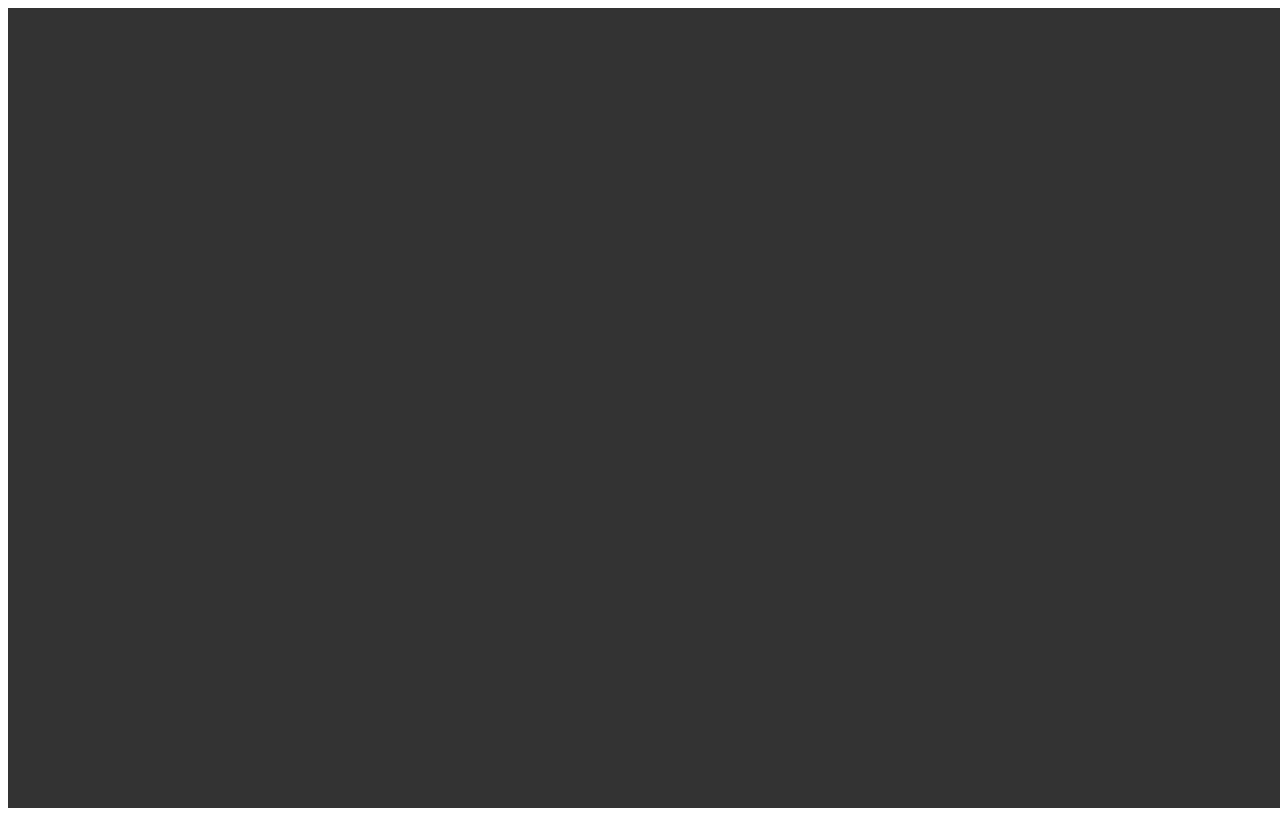
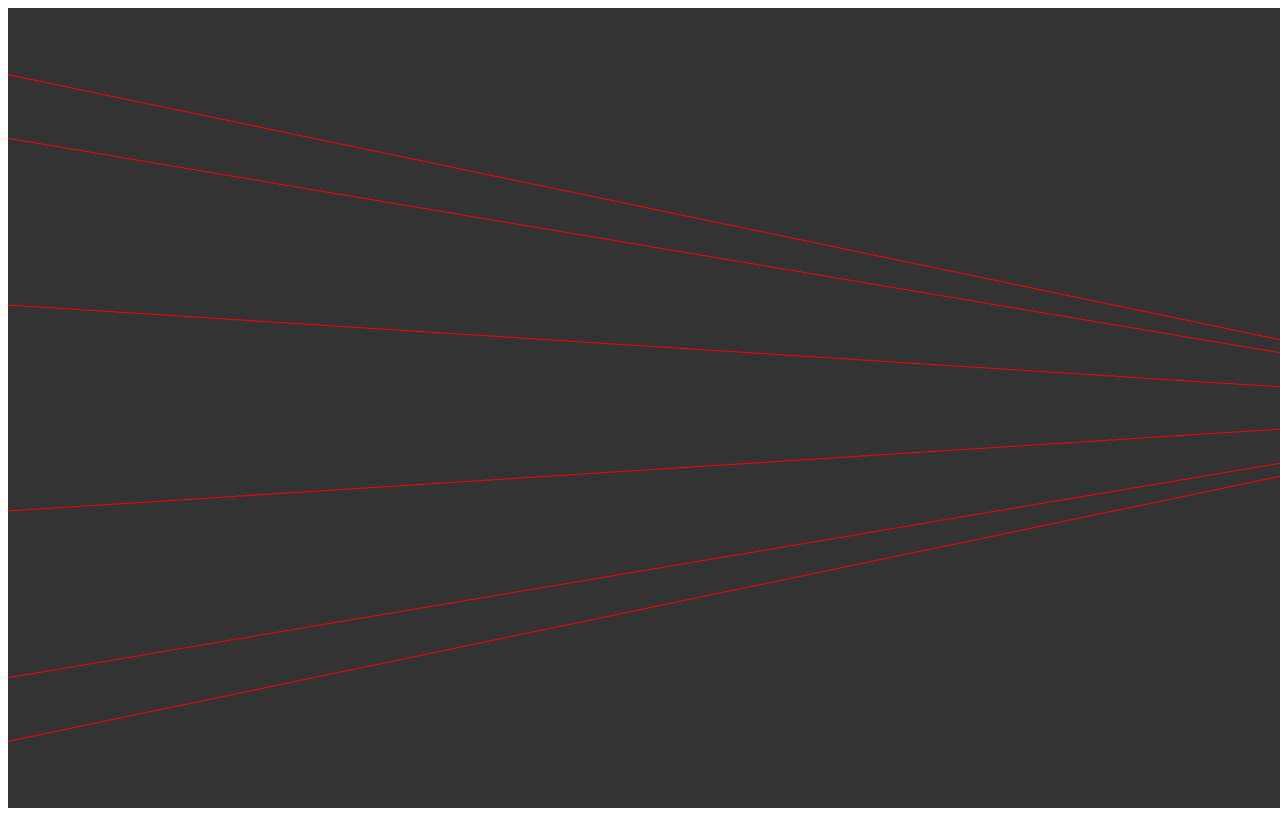
Before and after one commit to matekdev/WebGL2-Model-Viewer, a website with bundled scripts: page src/main.html in a window 1280 px wide. Built offline with nearby package versions, Linux system fonts and the light colour scheme.

Commit message:
Draw a line_loop cone for now

```diff
--- a/src/main.html
+++ b/src/main.html
@@ -6,6 +6,35 @@
     <meta http-equiv="X-UA-Compatible" content="IE=edge">
     <meta name="viewport" content="width=device-width, initial-scale=1.0">
     <title>WebGL2 Model Viewer</title>
+
+    <!-- vertex Shader -->
+    <script id="vertex-shader" type="x-shader/x-vertex">
+    #version 300 es
+    precision mediump float;
+
+    // Supplied vertex position attribute
+    in vec3 aVertexPosition;
+
+    void main(void) {
+      // Set the position in clipspace coordinates
+      gl_Position = vec4(aVertexPosition, 1.0);
+    }
+  </script>
+
+    <!-- fragment Shader -->
+    <script id="fragment-shader" type="x-shader/x-fragment">
+    #version 300 es
+    precision mediump float;
+
+    // Color that is the result of this shader
+    out vec4 fragColor;
+
+    void main(void) {
+      // Set the result as red
+      fragColor = vec4(1.0, 0.0, 0.0, 1.0);
+    }
+  </script>
+
     <script type="module" src="main.js" defer></script>
 </head>
 
--- a/src/main.js
+++ b/src/main.js
@@ -1,8 +1,10 @@
 import { AutoResizeCanvas, GetGLContext } from './utils.js';
+import { Program } from './program.js';
 
 const canvas = document.getElementById('webgl-canvas');
 AutoResizeCanvas(canvas);
 
+// Init program
 const gl = GetGLContext(canvas);
 gl.clearColor(0.2, 0.2, 0.2, 1);
 gl.clearDepth(1);
@@ -11,3 +13,60 @@ gl.depthFunc(gl.LEQUAL);
 
 gl.viewport(0, 0, gl.canvas.width, gl.canvas.height);
 gl.clear(gl.COLOR_BUFFER_BIT | gl.DEPTH_BUFFER_BIT);
+
+const program = new Program(gl, 'vertex-shader', 'fragment-shader');
+program.Load(['aVertexPosition'], []);
+
+// Init buffers (temp)
+const vertices = [
+    1.5, 0, 0,
+    -1.5, 1, 0,
+    -1.5, 0.809017, 0.587785,
+    -1.5, 0.309017, 0.951057,
+    -1.5, -0.309017, 0.951057,
+    -1.5, -0.809017, 0.587785,
+    -1.5, -1, 0,
+    -1.5, -0.809017, -0.587785,
+    -1.5, -0.309017, -0.951057,
+    -1.5, 0.309017, -0.951057,
+    -1.5, 0.809017, -0.587785
+];
+
+const indices = [
+    0, 1, 2,
+    0, 2, 3,
+    0, 3, 4,
+    0, 4, 5,
+    0, 5, 6,
+    0, 6, 7,
+    0, 7, 8,
+    0, 8, 9,
+    0, 9, 10,
+    0, 10, 1
+];
+
+const VAO = gl.createVertexArray();
+gl.bindVertexArray(VAO);
+
+// Vertex buffer
+const vertexBuffer = gl.createBuffer();
+gl.bindBuffer(gl.ARRAY_BUFFER, vertexBuffer);
+gl.bufferData(gl.ARRAY_BUFFER, new Float32Array(vertices), gl.STATIC_DRAW);
+gl.vertexAttribPointer(program.aVertexPosition, 3, gl.FLOAT, false, 0, 0);
+gl.enableVertexAttribArray(program.aVertexPosition);
+
+// Index buffer
+const indexBuffer = gl.createBuffer();
+gl.bindBuffer(gl.ELEMENT_ARRAY_BUFFER, indexBuffer);
+gl.bufferData(gl.ELEMENT_ARRAY_BUFFER, new Uint16Array(indices), gl.STATIC_DRAW);
+
+gl.bindVertexArray(null);
+
+setInterval(function () {
+    gl.clear(gl.COLOR_BUFFER_BIT | gl.DEPTH_BUFFER_BIT);
+    gl.viewport(0, 0, gl.canvas.width, gl.canvas.height);
+
+    gl.bindVertexArray(VAO);
+    gl.drawElements(gl.LINE_LOOP, indices.length, gl.UNSIGNED_SHORT, 0);
+    gl.bindVertexArray(null);
+}, 100);
--- /dev/null
+++ b/src/program.js
@@ -0,0 +1,77 @@
+export class Program {
+
+    constructor(gl, vertexShaderId, fragmentShaderId) {
+        this.gl = gl;
+        this.program = gl.createProgram();
+
+        if (!(vertexShaderId && fragmentShaderId)) {
+            return console.error('No shader IDs were provided');
+        }
+
+        gl.attachShader(this.program, this.#getShader(gl, vertexShaderId));
+        gl.attachShader(this.program, this.#getShader(gl, fragmentShaderId));
+        gl.linkProgram(this.program);
+
+        if (!this.gl.getProgramParameter(this.program, this.gl.LINK_STATUS)) {
+            return console.error('Could not initialize shaders.');
+        }
+
+        this.UseProgram();
+    }
+
+    UseProgram() {
+        this.gl.useProgram(this.program);
+    }
+
+    Load(attributes, uniforms) {
+        this.UseProgram();
+        this.SetAttributeLocations(attributes);
+        this.SetUniformLocations(uniforms);
+    }
+
+    SetAttributeLocations(attributes) {
+        attributes.forEach(attribute => {
+            this[attribute] = this.gl.getAttribLocation(this.program, attribute);
+        });
+    }
+
+    SetUniformLocations(uniforms) {
+        uniforms.forEach(uniform => {
+            this[uniform] = this.gl.getUniformLocation(this.program, uniform);
+        });
+    }
+
+    GetUniform(uniformLocation) {
+        return this.gl.getUniform(this.program, uniformLocation);
+    }
+
+    #getShader(gl, id) {
+        const script = document.getElementById(id);
+        if (!script) {
+            return null;
+        }
+
+        const shaderString = script.text.trim();
+
+        let shader;
+        if (script.type === 'x-shader/x-vertex') {
+            shader = gl.createShader(gl.VERTEX_SHADER);
+        }
+        else if (script.type === 'x-shader/x-fragment') {
+            shader = gl.createShader(gl.FRAGMENT_SHADER);
+        }
+        else {
+            return null;
+        }
+
+        gl.shaderSource(shader, shaderString);
+        gl.compileShader(shader);
+
+        if (!gl.getShaderParameter(shader, gl.COMPILE_STATUS)) {
+            console.error(gl.getShaderInfoLog(shader));
+            return null;
+        }
+
+        return shader;
+    }
+}
```
